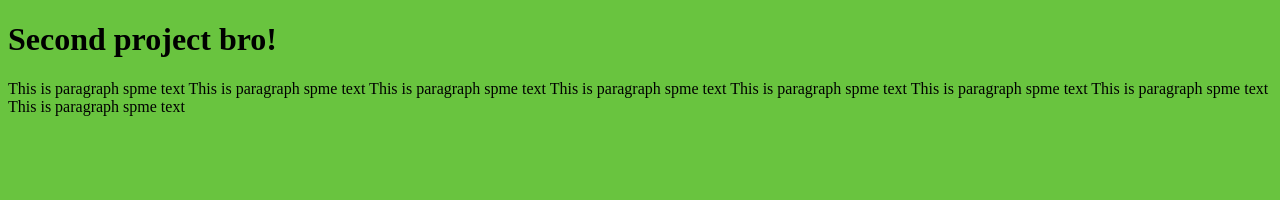
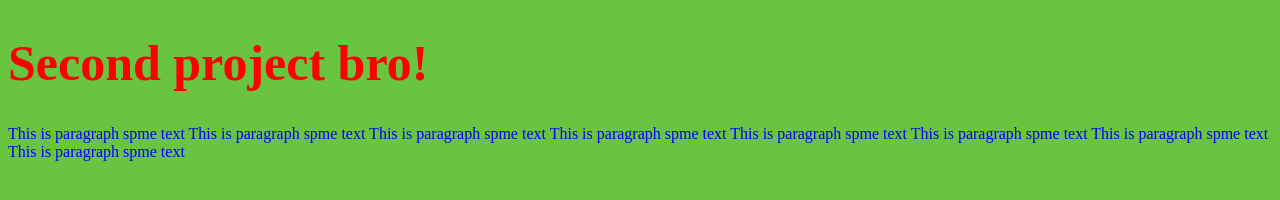
Before and after one commit to krzychumen/Second_project, a plain HTML site: page index.html in a window 1280 px wide. Drawn offline with Linux system fonts and the light colour scheme.

Commit message:
add property to style.css

```diff
--- a/CSS/style.css
+++ b/CSS/style.css
@@ -2,3 +2,12 @@ body
 {
 	background-color: #69c43f;
 }
+h1
+{
+	font-size: 50px;
+	color: red;
+}
+p
+{
+	color: blue;
+}
```
